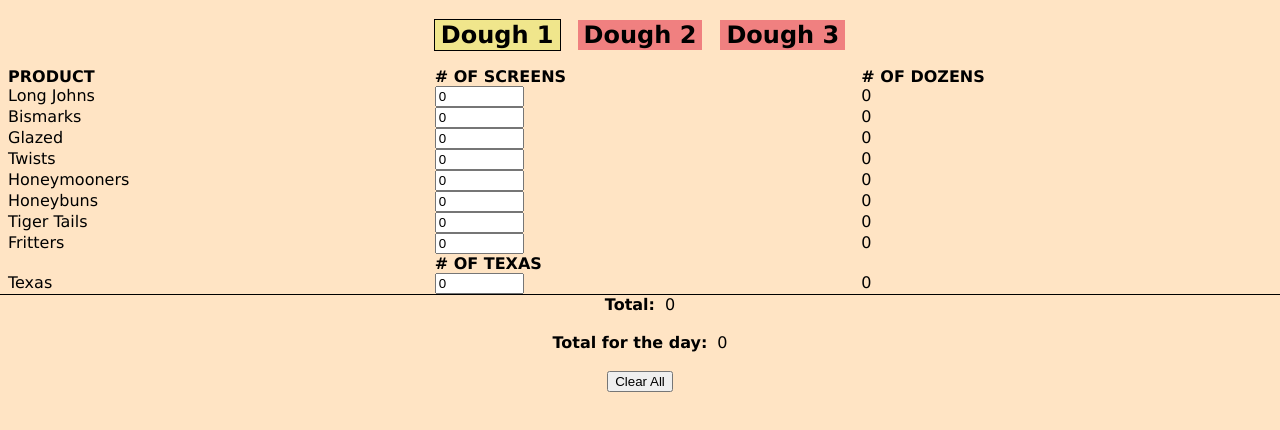
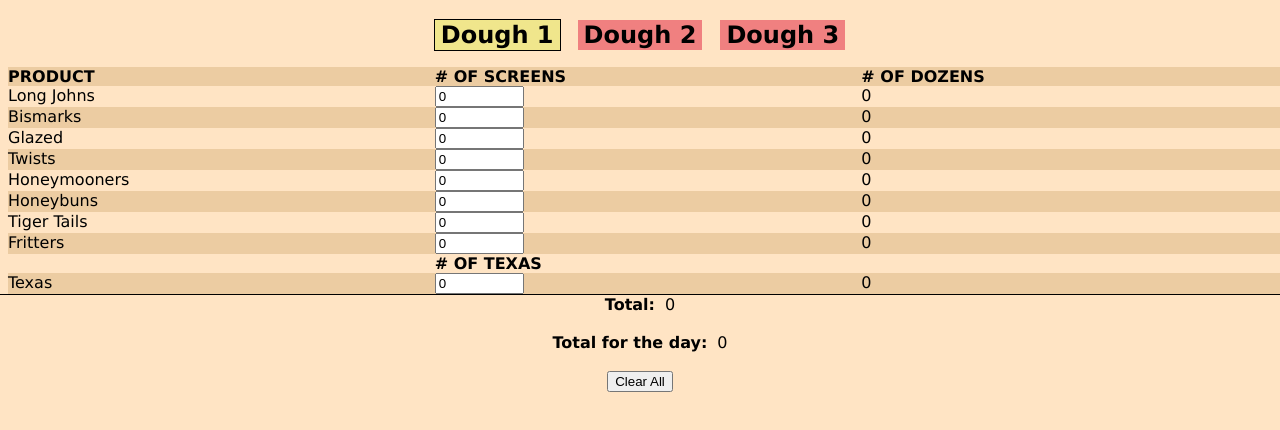
Before and after one commit to natecramer/yieldsheet, a plain HTML site: page index.html in a window 1280 px wide. Drawn offline with Linux system fonts and the light colour scheme.

Commit message:
Trying alternating row colors

```diff
--- a/style.css
+++ b/style.css
@@ -20,6 +20,12 @@
     /* background-color: aquamarine; */
     padding-left: 1em;
     border-bottom: 1px solid black;
+}
+
+#main-sheet > div:nth-of-type(6n+1),
+#main-sheet > div:nth-of-type(6n+2),
+#main-sheet > div:nth-of-type(6n+3) {
+    background-color: rgb(236, 204, 162);
 }
 
 .sheet-header {
```
